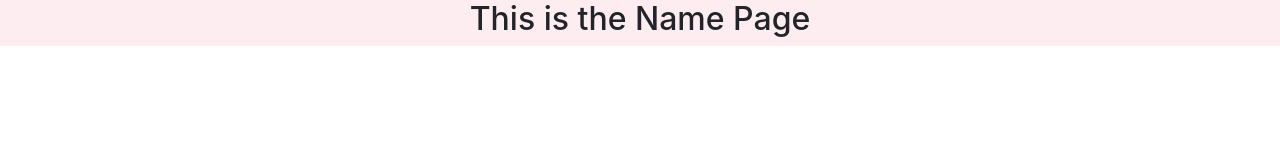
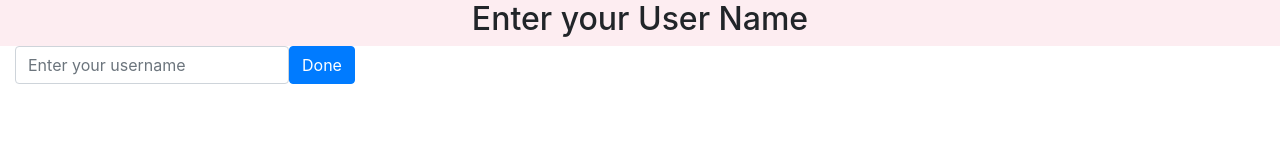
Before and after one commit to suantuci/reversi, a website: page public/name.html in a window 1280 px wide. Drawn offline with nearby package versions, Linux system fonts and the light colour scheme.

Commit message:
updated name.html

```diff
--- a/public/name.html
+++ b/public/name.html
@@ -1,29 +1,47 @@
 <!doctype html>
 <html lang="en">
   <head>
-    <!-- Required meta tags -->
+
     <meta charset="utf-8">
     <meta name="viewport" content="width=device-width, initial-scale=1, shrink-to-fit=no">
+    <title>Enter your User Name for Reversi</title>
     <style>
         #header-row {
           background: #fdedf1;
         }
     </style>
+    <script>
+          function submitForm() {
+            var username = $('#username').val();
+            window.location.href = 'lobby.html?username='+username;
+          }
+    </script>
 
     <!-- Bootstrap CSS -->
     <link rel="stylesheet" href="https://maxcdn.bootstrapcdn.com/bootstrap/4.0.0/css/bootstrap.min.css" integrity="sha384-Gn5384xqQ1aoWXA+058RXPxPg6fy4IWvTNh0E263XmFcJlSAwiGgFAW/dAiS6JXm" crossorigin="anonymous">
 
-    <title>Reversi Game</title>
   </head>
   <body>
       <div class="container-fluid text-center">
         <div class="row" id='header-row'>
           <div class="col">
-            <h2>This is the Name Page</h2>
+            <h2>Enter your User Name</h2>
           </div>
         </div>
-    </div>
+
     <!-- Optional JavaScript -->
+        <div class='row'>
+          <div class='col'>
+            <form onsubmit='submitForm(); return false;' class='form-inline'>
+              <div class='form-group'>
+                <label for='username' class='col-form-label sr-only'>Enter your username</label>
+                <input class='form-control' type='text' value='' id='username' placeholder='Enter your username'/>
+              </div>
+              <button type='submit' class='btn btn-default btn-primary'>Done</button>
+            </form>
+          </div>
+        </div>
+      </div>
     <!-- jQuery first, then Popper.js, then Bootstrap JS -->
     <script src="https://code.jquery.com/jquery-3.2.1.slim.min.js" integrity="sha384-KJ3o2DKtIkvYIK3UENzmM7KCkRr/rE9/Qpg6aAZGJwFDMVNA/GpGFF93hXpG5KkN" crossorigin="anonymous"></script>
     <script src="https://cdnjs.cloudflare.com/ajax/libs/popper.js/1.12.9/umd/popper.min.js" integrity="sha384-ApNbgh9B+Y1QKtv3Rn7W3mgPxhU9K/ScQsAP7hUibX39j7fakFPskvXusvfa0b4Q" crossorigin="anonymous"></script>
```
